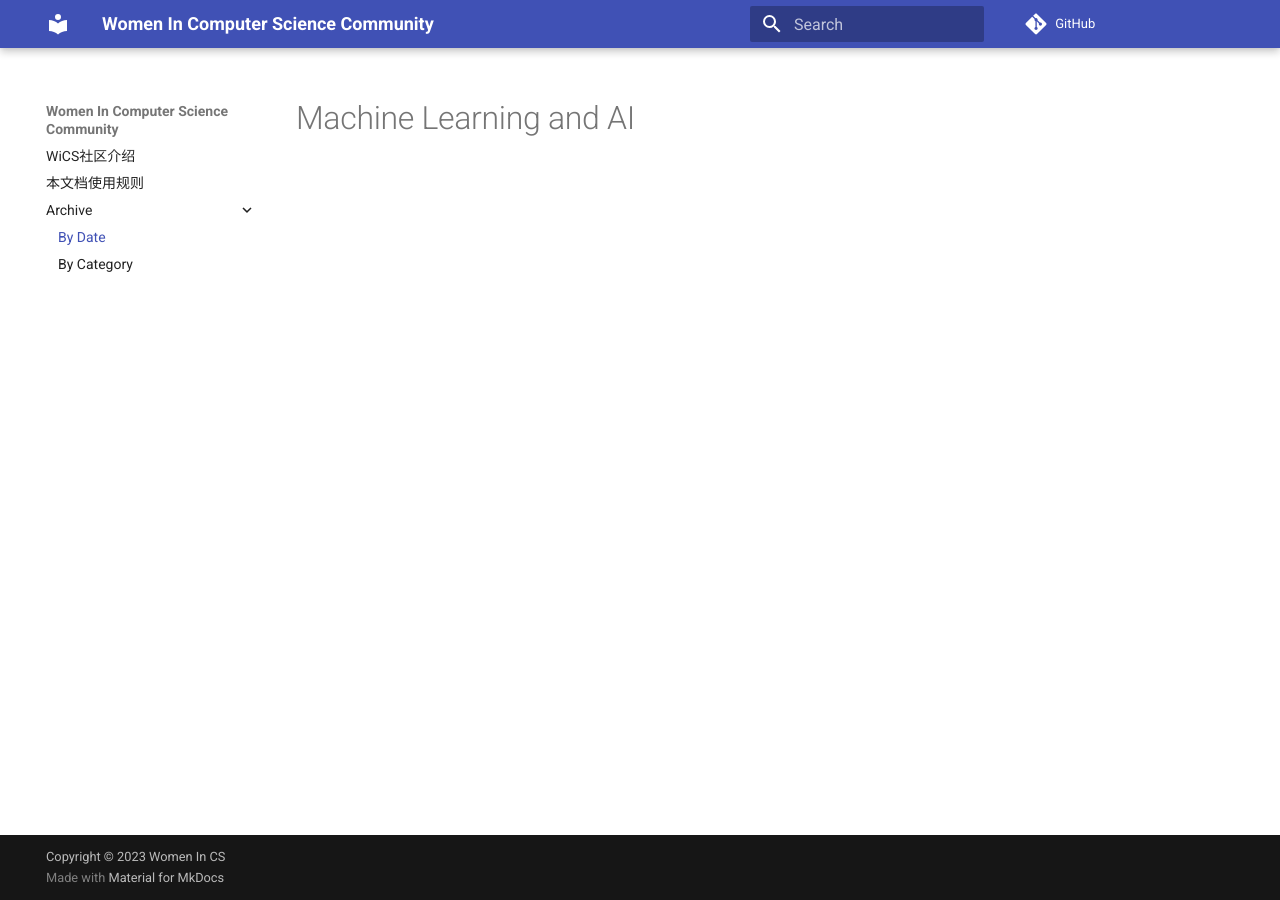
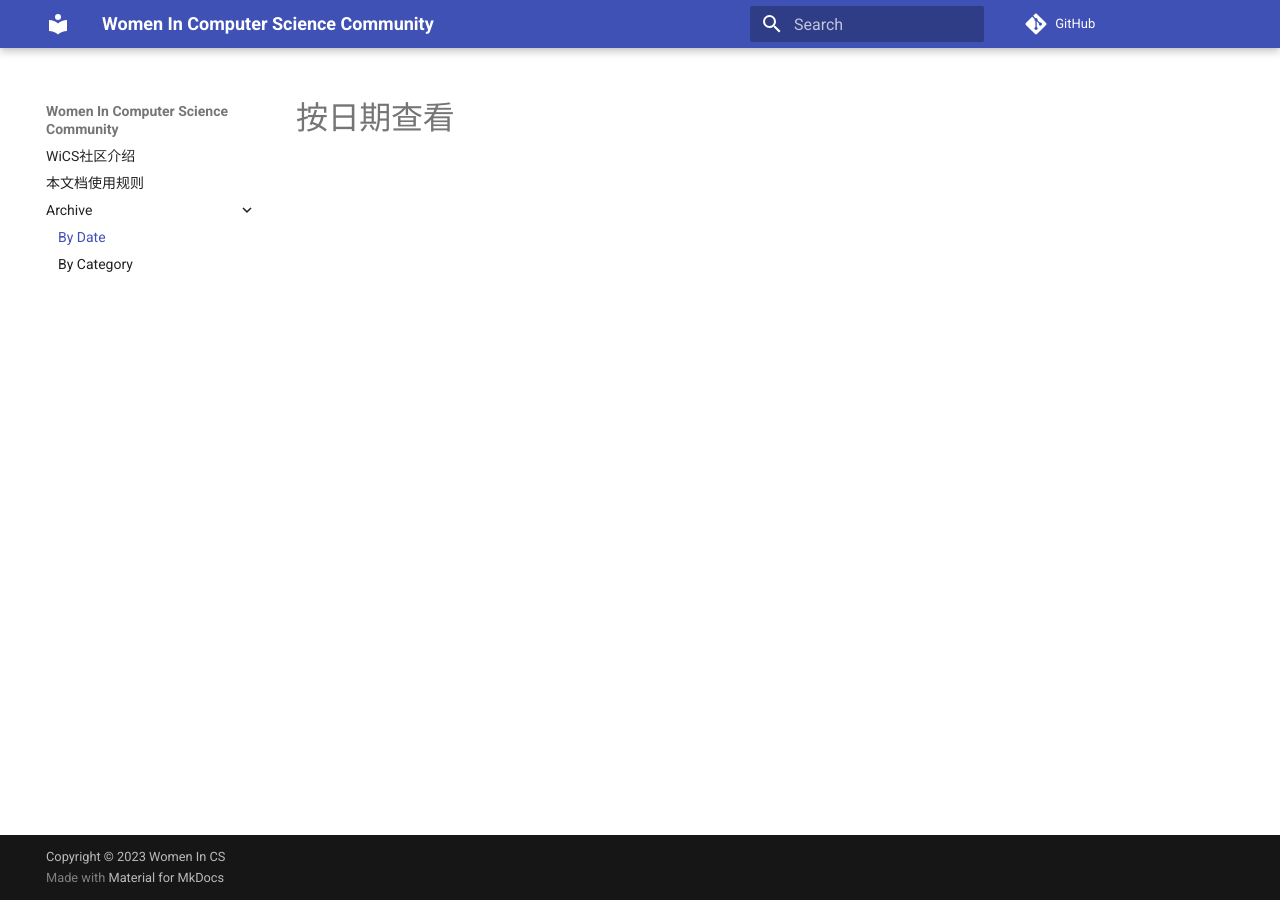
Before and after one commit to Women-in-Computer-Science/Women-in-CS-Archive, an MkDocs documentation site: the page built from docs/ml_ai/index.md, in a window 1280 px wide. Built offline with MkDocs 1.6.1 and Material for MkDocs 9.7.7, drawn with Linux system fonts in a browser that asks for light colours; comment, search, counter and statistics services are not loaded.

Commit message:
Update index.md

```diff
--- a/docs/ml_ai/index.md
+++ b/docs/ml_ai/index.md
@@ -1 +1 @@
-# Machine Learning and AI
+# 按日期查看
```
